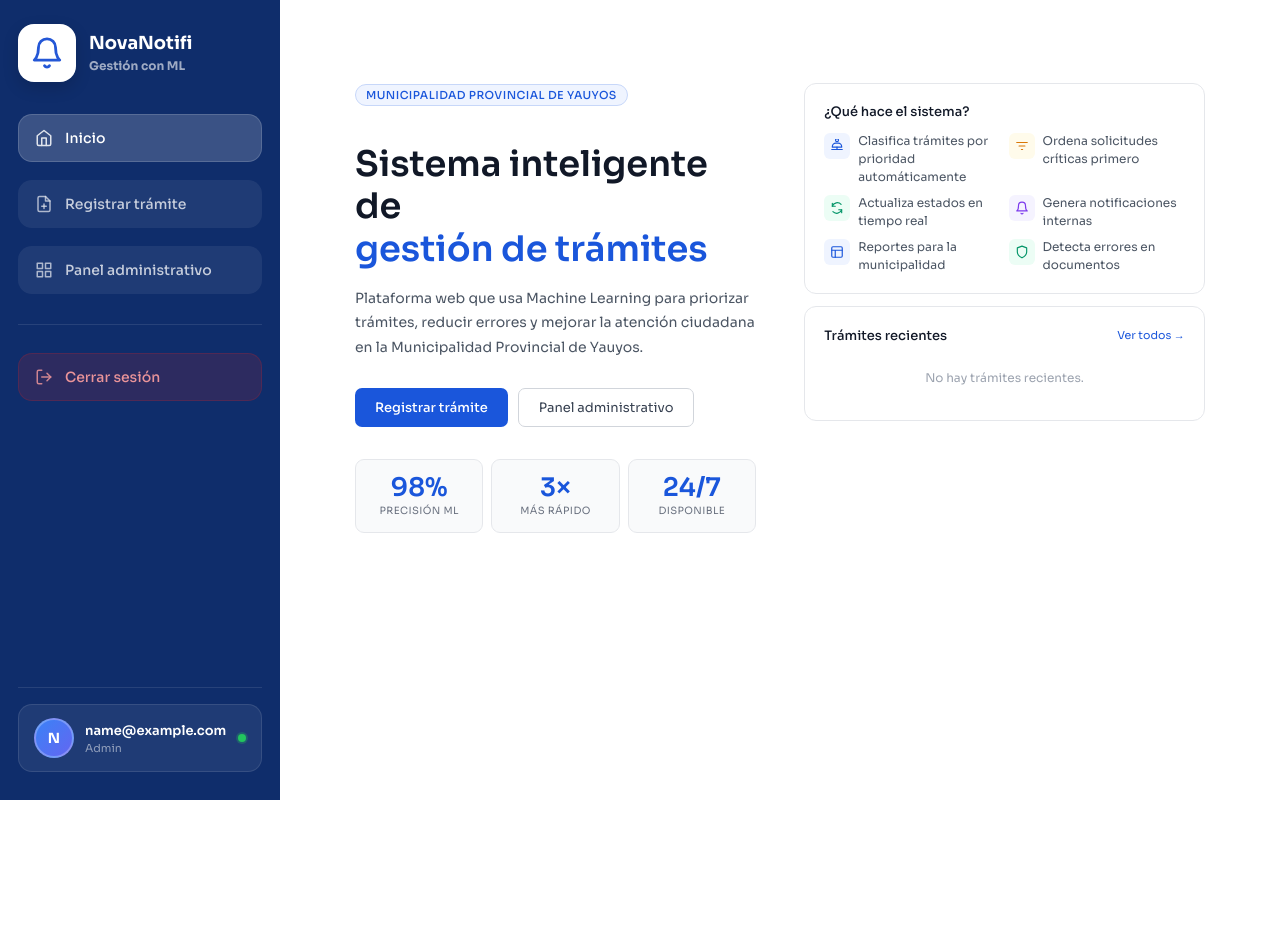
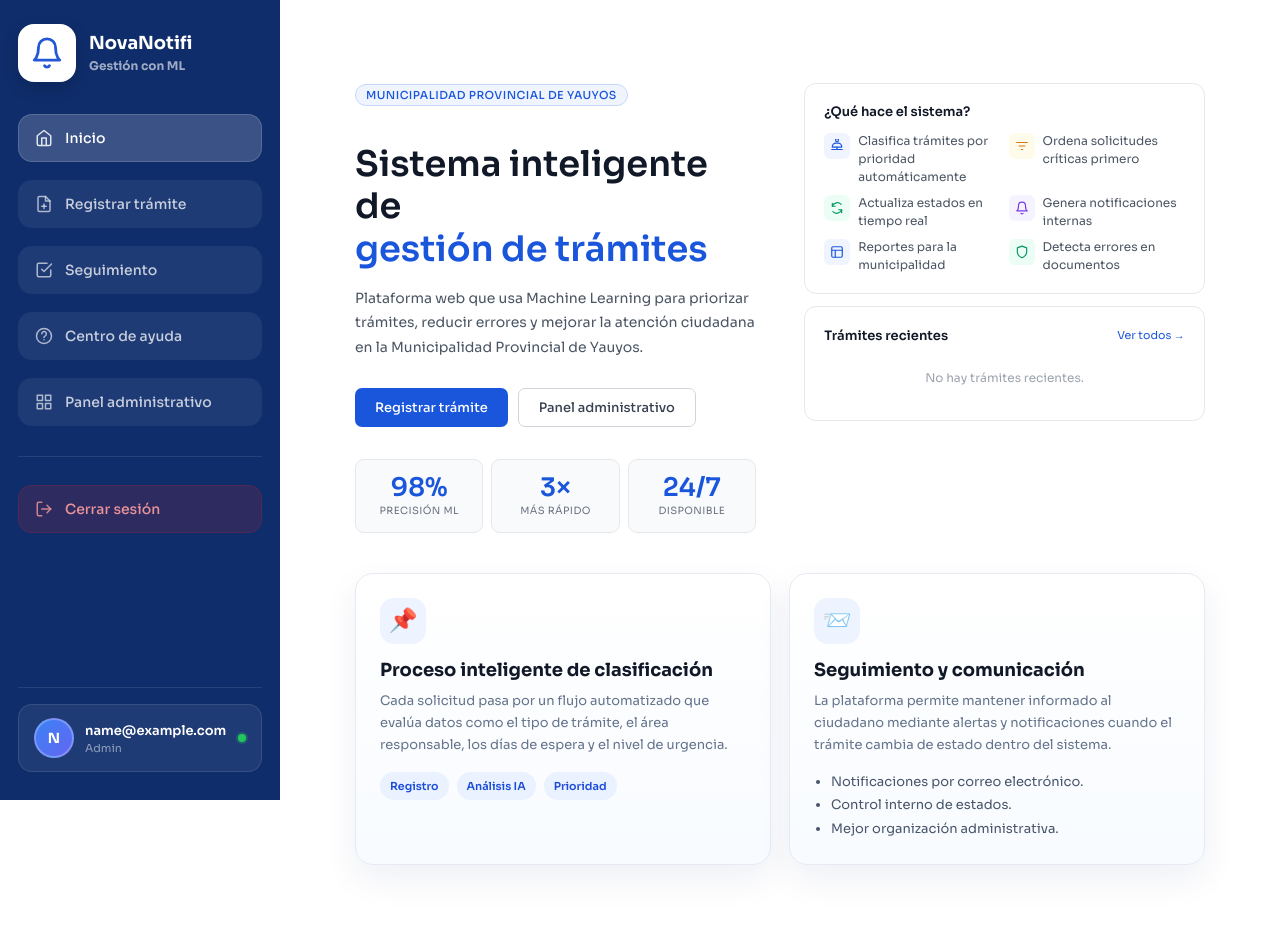
Before and after one commit to CARLOSYR18/ENTREGABLE-MACHINLER, a Flask app: page / in a window 1280 px wide. Before the commit the page ends 800 px from the top, so only its background shows below. Run offline with Flask 3, Linux system fonts and the light colour scheme; the visitor is signed in with stand-in values (Sample User, id 1); data that the repository does not hold is empty; parts of the project's set-up code (start-up, migrations or seed data) failed here and were passed over.

Commit message:
agregar paginas seguimiento y ayuda

```diff
--- a/ENTREGABLE_MACHIN/templates/base.html
+++ b/ENTREGABLE_MACHIN/templates/base.html
@@ -93,6 +93,8 @@
         nav a:nth-child(1) { animation-delay: .05s; }
         nav a:nth-child(2) { animation-delay: .10s; }
         nav a:nth-child(3) { animation-delay: .15s; }
+        nav a:nth-child(4) { animation-delay: .20s; }
+        nav a:nth-child(5) { animation-delay: .25s; }
 
         nav a svg {
             width: 18px;
@@ -113,6 +115,16 @@
             background: rgba(255,255,255,.18);
             color: #fff;
             border-color: rgba(255,255,255,.15);
+        }
+
+        nav a.menu-disabled {
+            cursor: default;
+        }
+
+        nav a.menu-disabled:hover {
+            background: rgba(255,255,255,.15);
+            color: #fff;
+            transform: translateX(4px);
         }
 
         nav a.logout {
@@ -269,6 +281,23 @@
                 Registrar trámite
             </a>
 
+           <a href="/seguimiento" class="{{ 'active' if request.path == '/seguimiento' else '' }}">
+                <svg viewBox="0 0 24 24" fill="none" stroke-width="2" stroke-linecap="round" stroke-linejoin="round">
+                    <path d="M9 11l3 3L22 4"/>
+                    <path d="M21 12v7a2 2 0 01-2 2H5a2 2 0 01-2-2V5a2 2 0 012-2h11"/>
+                </svg>
+                Seguimiento
+            </a>
+
+         <a href="/ayuda" class="{{ 'active' if request.path == '/ayuda' else '' }}">
+                <svg viewBox="0 0 24 24" fill="none" stroke-width="2" stroke-linecap="round" stroke-linejoin="round">
+                    <circle cx="12" cy="12" r="10"/>
+                    <path d="M9.09 9a3 3 0 115.82 1c0 2-3 2-3 4"/>
+                    <line x1="12" y1="17" x2="12.01" y2="17"/>
+                </svg>
+                Centro de ayuda
+            </a>
+
             {% if session.get("rol") == "admin" %}
             <a href="/admin" class="{{ 'active' if request.path == '/admin' else '' }}">
                 <svg viewBox="0 0 24 24" fill="none" stroke-width="2" stroke-linecap="round" stroke-linejoin="round">
--- a/ENTREGABLE_MACHIN/templates/index.html
+++ b/ENTREGABLE_MACHIN/templates/index.html
@@ -20,91 +20,340 @@
   @keyframes fadeUp  { from { opacity:0; transform:translateY(14px); } to { opacity:1; transform:translateY(0); } }
   @keyframes fadeLeft{ from { opacity:0; transform:translateX(16px); } to { opacity:1; transform:translateX(0); } }
 
-  .hero-left  { animation: fadeUp   .5s ease .1s both; }
+  .hero-left  { animation: fadeUp .5s ease .1s both; }
   .hero-right { animation: fadeLeft .5s ease .2s both; display:flex; flex-direction:column; gap:12px; }
 
   .sigtram-tag {
-    display: inline-flex; align-items: center;
-    border: 1px solid #c7d7f9; background: #eff4ff; color: #1a56db;
-    font-size: 11px; font-weight: 500; padding: 3px 10px;
-    border-radius: 100px; margin-bottom: 1.2rem;
-    letter-spacing: .04em; text-transform: uppercase;
+    display: inline-flex;
+    align-items: center;
+    border: 1px solid #c7d7f9;
+    background: #eff4ff;
+    color: #1a56db;
+    font-size: 11px;
+    font-weight: 500;
+    padding: 3px 10px;
+    border-radius: 100px;
+    margin-bottom: 1.2rem;
+    letter-spacing: .04em;
+    text-transform: uppercase;
   }
 
-  .hero-title { font-size: 2.2rem; font-weight: 600; line-height: 1.2; color: #111827; margin-bottom: 1rem; }
+  .hero-title {
+    font-size: 2.2rem;
+    font-weight: 600;
+    line-height: 1.2;
+    color: #111827;
+    margin-bottom: 1rem;
+  }
+
   .hero-title span { color: #1a56db; }
 
-  .hero-desc { font-size: 14px; line-height: 1.75; color: #4b5563; margin-bottom: 1.8rem; max-width: 440px; }
+  .hero-desc {
+    font-size: 14px;
+    line-height: 1.75;
+    color: #4b5563;
+    margin-bottom: 1.8rem;
+    max-width: 440px;
+  }
 
-  .hero-btns { display: flex; gap: 10px; flex-wrap: wrap; margin-bottom: 2rem; }
+  .hero-btns {
+    display: flex;
+    gap: 10px;
+    flex-wrap: wrap;
+    margin-bottom: 2rem;
+  }
+
+  .btn-primary,
+  .btn-secondary {
+    display: inline-flex;
+    align-items: center;
+    gap: 7px;
+    text-decoration: none;
+    font-size: 13px;
+    font-weight: 500;
+    padding: 10px 20px;
+    border-radius: 7px;
+    font-family: 'Sora', sans-serif;
+    transition: .2s;
+  }
 
   .btn-primary {
-    display: inline-flex; align-items: center; gap: 7px;
-    background: #1a56db; color: #fff; text-decoration: none;
-    font-size: 13px; font-weight: 500; padding: 10px 20px;
-    border-radius: 7px; font-family: 'Sora', sans-serif; transition: background .2s;
+    background: #1a56db;
+    color: #fff;
   }
+
   .btn-primary:hover { background: #1647bf; }
 
   .btn-secondary {
-    display: inline-flex; align-items: center; gap: 7px;
-    border: 1px solid #d1d5db; color: #374151; text-decoration: none;
-    font-size: 13px; padding: 10px 20px; border-radius: 7px;
-    font-family: 'Sora', sans-serif; transition: border-color .2s, color .2s;
+    border: 1px solid #d1d5db;
+    color: #374151;
+    background: #fff;
   }
-  .btn-secondary:hover { border-color: #1a56db; color: #1a56db; }
 
-  .hero-stats { display: grid; grid-template-columns: repeat(3,1fr); gap: 8px; animation: fadeUp .5s ease .35s both; }
-  .stat-card  { background: #f9fafb; border: 1px solid #e5e7eb; border-radius: 9px; padding: .9rem; text-align: center; }
-  .stat-num   { font-size: 1.6rem; font-weight: 600; color: #1a56db; line-height: 1; }
-  .stat-lbl   { font-size: 10px; color: #6b7280; text-transform: uppercase; letter-spacing: .04em; margin-top: 4px; }
+  .btn-secondary:hover {
+    border-color: #1a56db;
+    color: #1a56db;
+  }
 
-  .info-card { background: #fff; border: 1px solid #e5e7eb; border-radius: 12px; padding: 1.2rem; transition: border-color .2s; }
-  .info-card:hover { border-color: #93c5fd; }
+  .hero-stats {
+    display: grid;
+    grid-template-columns: repeat(3,1fr);
+    gap: 8px;
+    animation: fadeUp .5s ease .35s both;
+  }
 
-  .card-head { font-size: 13px; font-weight: 500; color: #111827; margin-bottom: 12px; }
+  .stat-card {
+    background: #f9fafb;
+    border: 1px solid #e5e7eb;
+    border-radius: 9px;
+    padding: .9rem;
+    text-align: center;
+  }
 
-  .feature-grid { display: grid; grid-template-columns: 1fr 1fr; gap: 8px; }
-  .feature-item { display: flex; align-items: flex-start; gap: 8px; font-size: 12px; color: #4b5563; line-height: 1.5; }
+  .stat-num {
+    font-size: 1.6rem;
+    font-weight: 600;
+    color: #1a56db;
+    line-height: 1;
+  }
 
-  .feature-icon { width: 26px; height: 26px; border-radius: 6px; display: flex; align-items: center; justify-content: center; flex-shrink: 0; margin-top: 1px; }
-  .fi-blue   { background: #eff4ff; }
-  .fi-green  { background: #ecfdf5; }
-  .fi-amber  { background: #fffbeb; }
+  .stat-lbl {
+    font-size: 10px;
+    color: #6b7280;
+    text-transform: uppercase;
+    letter-spacing: .04em;
+    margin-top: 4px;
+  }
+
+  .info-card {
+    background: #fff;
+    border: 1px solid #e5e7eb;
+    border-radius: 12px;
+    padding: 1.2rem;
+    transition: border-color .2s, box-shadow .2s, transform .2s;
+  }
+
+  .info-card:hover {
+    border-color: #93c5fd;
+    box-shadow: 0 14px 35px rgba(15,45,107,.08);
+    transform: translateY(-2px);
+  }
+
+  .card-head {
+    font-size: 13px;
+    font-weight: 600;
+    color: #111827;
+    margin-bottom: 12px;
+  }
+
+  .feature-grid {
+    display: grid;
+    grid-template-columns: 1fr 1fr;
+    gap: 8px;
+  }
+
+  .feature-item {
+    display: flex;
+    align-items: flex-start;
+    gap: 8px;
+    font-size: 12px;
+    color: #4b5563;
+    line-height: 1.5;
+  }
+
+  .feature-icon {
+    width: 26px;
+    height: 26px;
+    border-radius: 6px;
+    display: flex;
+    align-items: center;
+    justify-content: center;
+    flex-shrink: 0;
+    margin-top: 1px;
+  }
+
+  .fi-blue { background: #eff4ff; }
+  .fi-green { background: #ecfdf5; }
+  .fi-amber { background: #fffbeb; }
   .fi-purple { background: #f5f3ff; }
 
   .feature-icon svg { width: 14px; height: 14px; }
-  .fi-blue   svg { stroke: #1a56db; }
-  .fi-green  svg { stroke: #059669; }
-  .fi-amber  svg { stroke: #d97706; }
+  .fi-blue svg { stroke: #1a56db; }
+  .fi-green svg { stroke: #059669; }
+  .fi-amber svg { stroke: #d97706; }
   .fi-purple svg { stroke: #7c3aed; }
 
-  .card-head-row { display: flex; align-items: center; justify-content: space-between; margin-bottom: 10px; }
-  .ver-todos { font-size: 11px; color: #1a56db; text-decoration: none; }
+  .card-head-row {
+    display: flex;
+    align-items: center;
+    justify-content: space-between;
+    margin-bottom: 10px;
+  }
+
+  .ver-todos {
+    font-size: 11px;
+    color: #1a56db;
+    text-decoration: none;
+  }
+
   .ver-todos:hover { text-decoration: underline; }
 
-  .tramites-list { display: flex; flex-direction: column; gap: 6px; }
+  .tramites-list {
+    display: flex;
+    flex-direction: column;
+    gap: 6px;
+  }
 
-  .tr-item { display: flex; align-items: center; gap: 8px; padding: 7px 10px; background: #f9fafb; border-radius: 7px; border: 1px solid #f3f4f6; }
-  .tr-name { font-size: 12px; color: #374151; flex: 1; }
-  .tr-time { font-size: 11px; color: #9ca3af; }
+  .tr-item {
+    display: flex;
+    align-items: center;
+    gap: 8px;
+    padding: 7px 10px;
+    background: #f9fafb;
+    border-radius: 7px;
+    border: 1px solid #f3f4f6;
+  }
 
-  .pr-badge  { font-size: 10px; padding: 2px 7px; border-radius: 4px; font-weight: 500; white-space: nowrap; }
-  .pr-alta   { background: #fef2f2; color: #b91c1c; border: 1px solid #fecaca; }
-  .pr-media  { background: #fffbeb; color: #b45309; border: 1px solid #fde68a; }
-  .pr-normal { background: #ecfdf5; color: #065f46; border: 1px solid #a7f3d0; }
+  .tr-name {
+    font-size: 12px;
+    color: #374151;
+    flex: 1;
+  }
 
-  .empty-msg { font-size: 12px; color: #9ca3af; text-align: center; padding: 1rem 0; }
+  .tr-time {
+    font-size: 11px;
+    color: #9ca3af;
+  }
+
+  .pr-badge {
+    font-size: 10px;
+    padding: 2px 7px;
+    border-radius: 4px;
+    font-weight: 500;
+    white-space: nowrap;
+  }
+
+  .pr-alta {
+    background: #fef2f2;
+    color: #b91c1c;
+    border: 1px solid #fecaca;
+  }
+
+  .pr-media {
+    background: #fffbeb;
+    color: #b45309;
+    border: 1px solid #fde68a;
+  }
+
+  .pr-normal {
+    background: #ecfdf5;
+    color: #065f46;
+    border: 1px solid #a7f3d0;
+  }
+
+  .empty-msg {
+    font-size: 12px;
+    color: #9ca3af;
+    text-align: center;
+    padding: 1rem 0;
+  }
+
+  .extra-section {
+    max-width: 1200px;
+    margin: 0 auto 2.5rem;
+    padding: 0 2.5rem;
+  }
+
+  .extra-grid {
+    display: grid;
+    grid-template-columns: repeat(2, 1fr);
+    gap: 18px;
+  }
+
+  .extra-card {
+    background: linear-gradient(180deg, #ffffff, #f8fbff);
+    border: 1px solid #e5eaf3;
+    border-radius: 18px;
+    padding: 24px;
+    box-shadow: 0 14px 35px rgba(15,45,107,.07);
+    transition: .25s;
+  }
+
+  .extra-card:hover {
+    transform: translateY(-4px);
+    box-shadow: 0 18px 45px rgba(15,45,107,.11);
+  }
+
+  .extra-icon {
+    width: 46px;
+    height: 46px;
+    border-radius: 14px;
+    background: #eef4ff;
+    display: flex;
+    align-items: center;
+    justify-content: center;
+    font-size: 23px;
+    margin-bottom: 15px;
+  }
+
+  .extra-card h3 {
+    font-size: 18px;
+    color: #111827;
+    margin-bottom: 9px;
+  }
+
+  .extra-card p {
+    font-size: 13px;
+    color: #64748b;
+    line-height: 1.7;
+  }
+
+  .mini-tags {
+    display: flex;
+    gap: 8px;
+    flex-wrap: wrap;
+    margin-top: 16px;
+  }
+
+  .mini-tags span {
+    background: #eaf1ff;
+    color: #1d4ed8;
+    padding: 7px 10px;
+    border-radius: 999px;
+    font-size: 11px;
+    font-weight: 600;
+  }
+
+  .benefits {
+    margin-top: 14px;
+    padding-left: 17px;
+    color: #475569;
+    font-size: 13px;
+    line-height: 1.8;
+  }
 
   @media (max-width: 768px) {
-    .sigtram-hero { grid-template-columns: 1fr; gap: 2rem; padding: 2rem 1.2rem; }
+    .sigtram-hero {
+      grid-template-columns: 1fr;
+      gap: 2rem;
+      padding: 2rem 1.2rem;
+    }
+
     .hero-title { font-size: 1.7rem; }
+
+    .feature-grid,
+    .extra-grid {
+      grid-template-columns: 1fr;
+    }
+
+    .extra-section {
+      padding: 0 1.2rem 2rem;
+    }
   }
 </style>
 
 <section class="sigtram-hero">
 
-  <!-- Izquierda -->
   <div class="hero-left">
     <div class="sigtram-tag">Municipalidad Provincial de Yauyos</div>
 
@@ -121,28 +370,43 @@
 
     <div class="hero-btns">
       <a class="btn-primary" href="/registrar">Registrar trámite</a>
+
+      {% if session.get("rol") == "admin" %}
       <a class="btn-secondary" href="/admin">Panel administrativo</a>
+      {% endif %}
     </div>
 
     <div class="hero-stats">
-      <div class="stat-card"><div class="stat-num">98%</div><div class="stat-lbl">Precisión ML</div></div>
-      <div class="stat-card"><div class="stat-num">3×</div><div class="stat-lbl">Más rápido</div></div>
-      <div class="stat-card"><div class="stat-num">24/7</div><div class="stat-lbl">Disponible</div></div>
+      <div class="stat-card">
+        <div class="stat-num">98%</div>
+        <div class="stat-lbl">Precisión ML</div>
+      </div>
+
+      <div class="stat-card">
+        <div class="stat-num">3×</div>
+        <div class="stat-lbl">Más rápido</div>
+      </div>
+
+      <div class="stat-card">
+        <div class="stat-num">24/7</div>
+        <div class="stat-lbl">Disponible</div>
+      </div>
     </div>
   </div>
 
-  <!-- Derecha -->
   <div class="hero-right">
 
-    <!-- Qué hace el sistema -->
     <div class="info-card">
       <div class="card-head">¿Qué hace el sistema?</div>
+
       <div class="feature-grid">
-
         <div class="feature-item">
           <div class="feature-icon fi-blue">
             <svg viewBox="0 0 24 24" fill="none" stroke-width="2" stroke-linecap="round" stroke-linejoin="round">
-              <path d="M9.5 2a2.5 2.5 0 1 1 5 0 2.5 2.5 0 0 1-5 0z"/><path d="M4 13c0-3.3 2.7-6 6-6h4c3.3 0 6 2.7 6 6v1H4v-1z"/><path d="M3 18h18"/><path d="M12 14v4"/>
+              <path d="M9.5 2a2.5 2.5 0 1 1 5 0 2.5 2.5 0 0 1-5 0z"/>
+              <path d="M4 13c0-3.3 2.7-6 6-6h4c3.3 0 6 2.7 6 6v1H4v-1z"/>
+              <path d="M3 18h18"/>
+              <path d="M12 14v4"/>
             </svg>
           </div>
           <span>Clasifica trámites por prioridad automáticamente</span>
@@ -160,7 +424,9 @@
         <div class="feature-item">
           <div class="feature-icon fi-green">
             <svg viewBox="0 0 24 24" fill="none" stroke-width="2" stroke-linecap="round" stroke-linejoin="round">
-              <path d="M4 4v5h5"/><path d="M20 20v-5h-5"/><path d="M4 9a9 9 0 0 1 15-3.3M20 15a9 9 0 0 1-15 3.3"/>
+              <path d="M4 4v5h5"/>
+              <path d="M20 20v-5h-5"/>
+              <path d="M4 9a9 9 0 0 1 15-3.3M20 15a9 9 0 0 1-15 3.3"/>
             </svg>
           </div>
           <span>Actualiza estados en tiempo real</span>
@@ -169,7 +435,8 @@
         <div class="feature-item">
           <div class="feature-icon fi-purple">
             <svg viewBox="0 0 24 24" fill="none" stroke-width="2" stroke-linecap="round" stroke-linejoin="round">
-              <path d="M18 8A6 6 0 0 0 6 8c0 7-3 9-3 9h18s-3-2-3-9"/><path d="M13.73 21a2 2 0 0 1-3.46 0"/>
+              <path d="M18 8A6 6 0 0 0 6 8c0 7-3 9-3 9h18s-3-2-3-9"/>
+              <path d="M13.73 21a2 2 0 0 1-3.46 0"/>
             </svg>
           </div>
           <span>Genera notificaciones internas</span>
@@ -178,7 +445,8 @@
         <div class="feature-item">
           <div class="feature-icon fi-blue">
             <svg viewBox="0 0 24 24" fill="none" stroke-width="2" stroke-linecap="round" stroke-linejoin="round">
-              <rect x="3" y="3" width="18" height="18" rx="2"/><path d="M3 9h18M9 21V9"/>
+              <rect x="3" y="3" width="18" height="18" rx="2"/>
+              <path d="M3 9h18M9 21V9"/>
             </svg>
           </div>
           <span>Reportes para la municipalidad</span>
@@ -192,16 +460,18 @@
           </div>
           <span>Detecta errores en documentos</span>
         </div>
-
       </div>
     </div>
 
-    <!-- Trámites recientes -->
     <div class="info-card">
       <div class="card-head-row">
         <div class="card-head" style="margin-bottom:0;">Trámites recientes</div>
+
+        {% if session.get("rol") == "admin" %}
         <a href="/admin" class="ver-todos">Ver todos →</a>
+        {% endif %}
       </div>
+
       <div class="tramites-list">
         {% for tramite in tramites_recientes %}
         <div class="tr-item">
@@ -209,9 +479,12 @@
             <span class="pr-badge pr-alta">Alta</span>
           {% elif tramite.prioridad == 'media' %}
             <span class="pr-badge pr-media">Media</span>
+          {% elif tramite.prioridad == 'critica' %}
+            <span class="pr-badge pr-alta">Crítica</span>
           {% else %}
             <span class="pr-badge pr-normal">Normal</span>
           {% endif %}
+
           <span class="tr-name">{{ tramite.ciudadano }}</span>
           <span class="tr-time">{{ tramite.fecha_registro }}</span>
         </div>
@@ -224,4 +497,40 @@
   </div>
 </section>
 
+<section class="extra-section">
+  <div class="extra-grid">
+
+    <div class="extra-card">
+      <div class="extra-icon">📌</div>
+      <h3>Proceso inteligente de clasificación</h3>
+      <p>
+        Cada solicitud pasa por un flujo automatizado que evalúa datos como el tipo
+        de trámite, el área responsable, los días de espera y el nivel de urgencia.
+      </p>
+
+      <div class="mini-tags">
+        <span>Registro</span>
+        <span>Análisis IA</span>
+        <span>Prioridad</span>
+      </div>
+    </div>
+
+    <div class="extra-card">
+      <div class="extra-icon">📨</div>
+      <h3>Seguimiento y comunicación</h3>
+      <p>
+        La plataforma permite mantener informado al ciudadano mediante alertas y
+        notificaciones cuando el trámite cambia de estado dentro del sistema.
+      </p>
+
+      <ul class="benefits">
+        <li>Notificaciones por correo electrónico.</li>
+        <li>Control interno de estados.</li>
+        <li>Mejor organización administrativa.</li>
+      </ul>
+    </div>
+
+  </div>
+</section>
+
 {% endblock %}
```
Also changed, not shown: ENTREGABLE_MACHIN/templates/ayuda.html (added, +33 -0 lines), ENTREGABLE_MACHIN/templates/seguimiento.html (added, +35 -0 lines).
